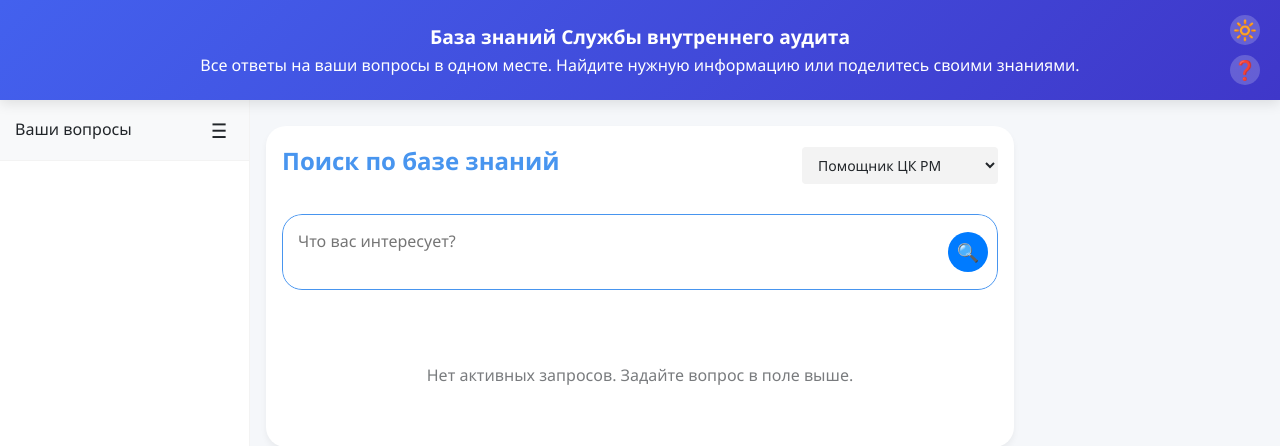
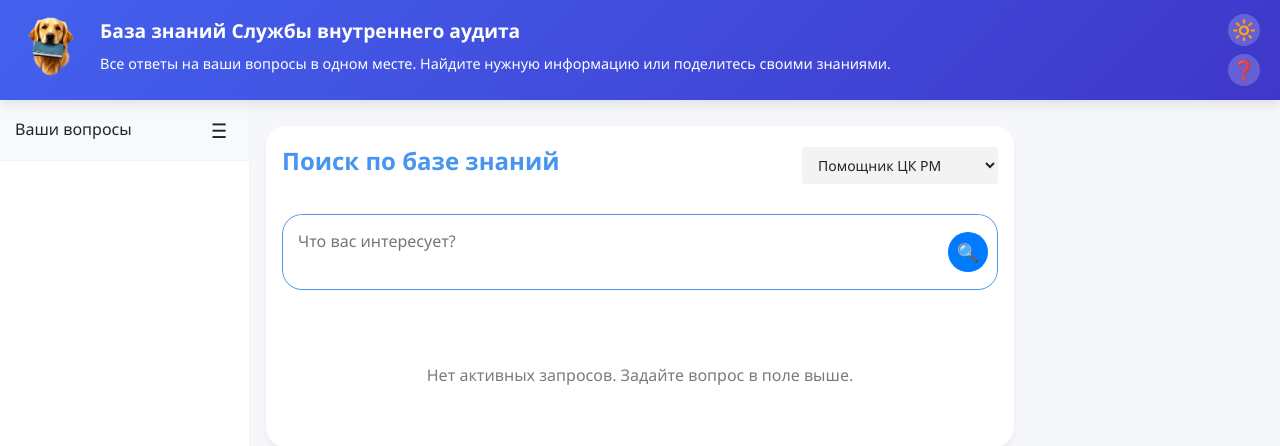
Before and after one commit to Chooook/llm_proxy_frontend, a Flask app: page / in a window 1280 px wide. Shown: the top 446 px of the page. Run offline with Flask 3, Linux system fonts and the light colour scheme.

Commit message:
feat: add logo to header with styles

```diff
--- a/src/static/style.css
+++ b/src/static/style.css
@@ -62,6 +62,31 @@ body {
     padding: 1rem;
 }
 
+.header-container {
+    display: flex;
+    align-items: flex-start;
+    justify-content: space-between;
+    width: 100%;
+    padding: 15px 20px;
+    gap: 20px;
+}
+
+.header-logo {
+    flex-shrink: 0;
+}
+
+.header-logo img {
+    height: 60px;
+    width: auto;
+}
+
+.header-text-container {
+    flex-grow: 1;
+    display: flex;
+    flex-direction: column;
+    gap: 5px;
+}
+
 .main-content {
     margin-top: 20px;
 }
@@ -83,10 +108,25 @@ header {
     justify-content: center;
 }
 
-.logo {
+.logo-text {
     font-size: 1.2rem;
-    font-weight: 700;
+    font-weight: bold;
+    text-align: left;
 }
+
+.tagline {
+    font-size: 0.9rem;
+    color: white;
+    text-align: left;
+}
+
+.buttons-container {
+    display: flex;
+    flex-direction: column;
+    gap: 10px;
+    flex-shrink: 0;
+}
+
 
 .theme-toggle, .intro-btn {
     position: absolute;
@@ -96,11 +136,12 @@ header {
     font-size: 1.2rem;
     background: rgba(255, 255, 255, 0.2);
     border-radius: 50%;
-    width: 30px;
-    height: 30px;
+    width: 32px;
+    height: 32px;
     display: flex;
     align-items: center;
     justify-content: center;
+    margin-left: auto;
 }
 .theme-toggle:hover, .intro-btn:hover {
     background: rgba(255, 255, 255, 0.3);
--- a/src/templates/index.html
+++ b/src/templates/index.html
@@ -14,17 +14,22 @@
 
     <body>
         <header>
-            <div class="container">
-                <div class="logo">База знаний Службы внутреннего аудита</div>
+            <div class="header-container">
+                <div class="header-logo"><img src="static/images/logo.png"></div>
+                <div class="header-text-container">
+                    <div class="logo-text">База знаний Службы внутреннего аудита</div>
                     <div class="tagline">
                         Все ответы на ваши вопросы в одном месте.
                         Найдите нужную информацию или поделитесь своими знаниями.
                     </div>
+                </div>
+                <div class="buttons-container">
                     <div class="theme-toggle" onclick="toggleTheme()">
                         <span id="theme-icon">🌙</span>
                     </div>
                     <div class="intro-btn">
                         <span id="toggle-intro">❓</span>
+                    </div>
                 </div>
             </div>
         </header>
```
Also changed, not shown: src/static/images/logo.png (added), src/static/images/logo_big.png (added). Lines whose indentation alone changed are shown as unchanged.
